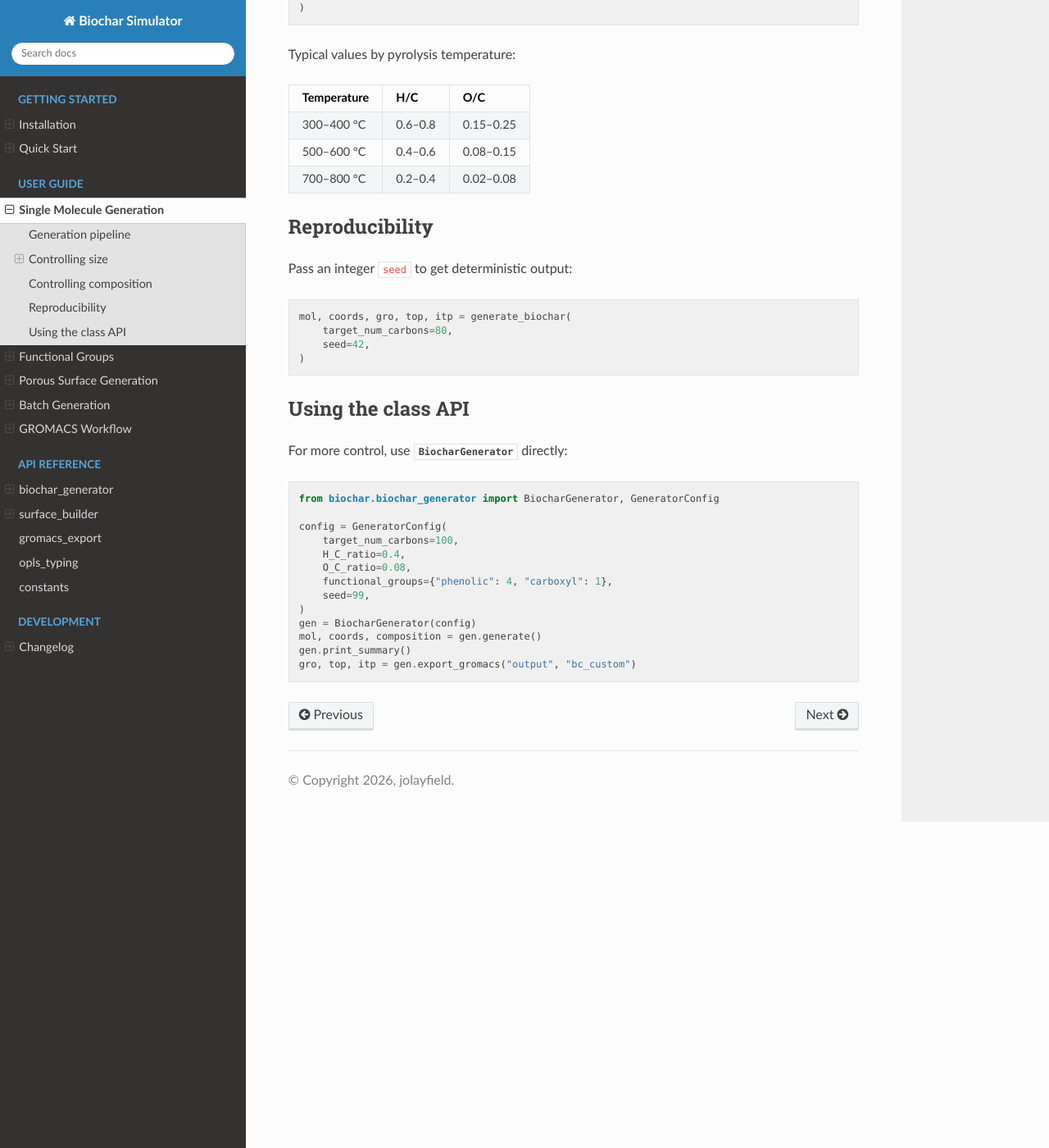
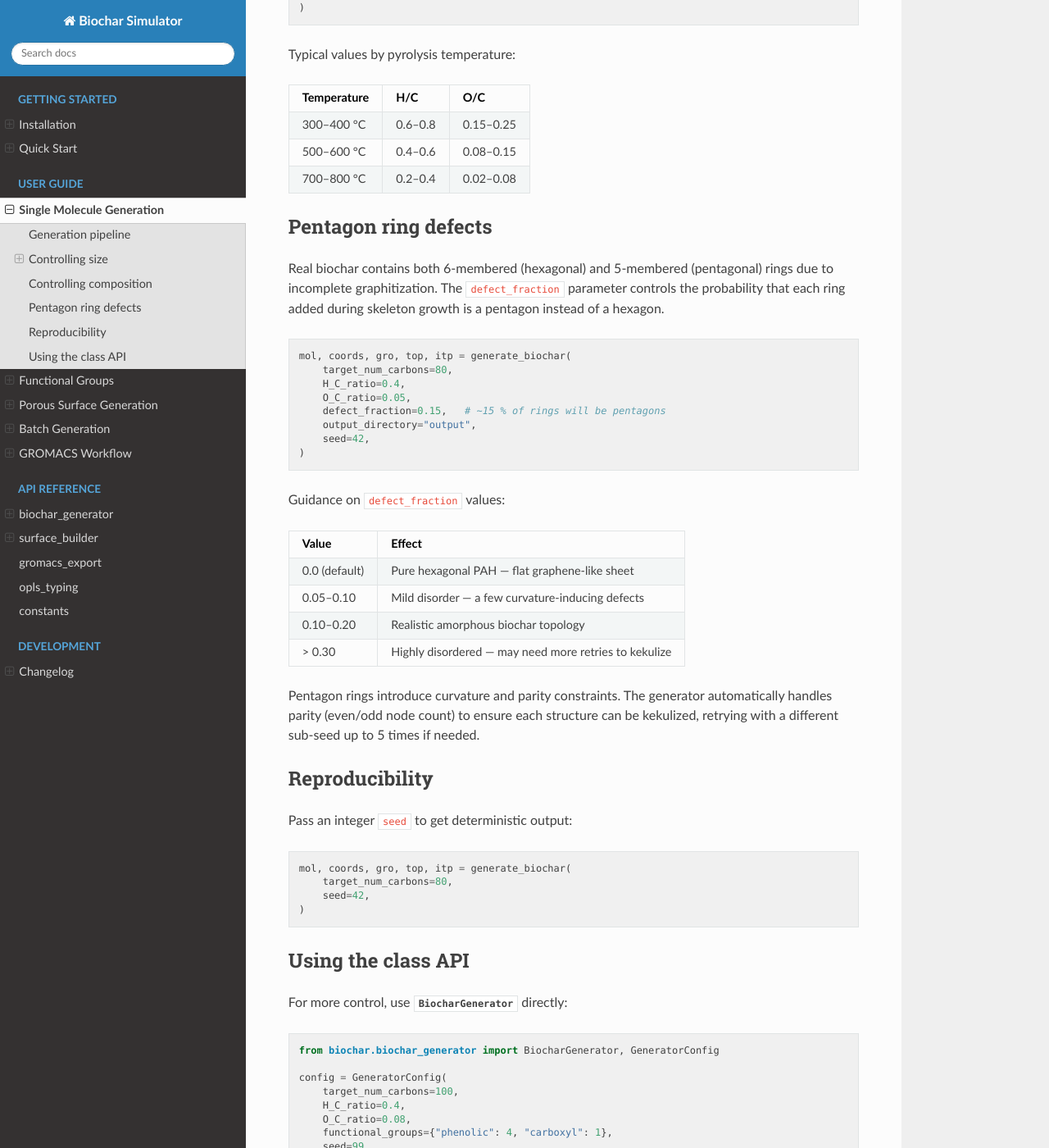
Before and after one commit to jolayfield/Biochar-simulator, a Sphinx documentation site: the page built from docs/user_guide/single_molecule.rst, in a window 1280 px wide and 1400 px high, scrolled down 1679 px. Shown: the whole window at 82% size. Built offline with Sphinx 7.4.7 and the Read the Docs theme 3.1.0, drawn with Linux system fonts in a browser that asks for light colours.

Commit message:
Add pentagon ring defects section to single_molecule user guide
Documents the defect_fraction parameter, guidance table, and parity-handling
behaviour added in v1.2.0.

Co-Authored-By: Claude Sonnet 4.6 <noreply@anthropic.com>

```diff
--- a/docs/user_guide/single_molecule.rst
+++ b/docs/user_guide/single_molecule.rst
@@ -107,6 +107,43 @@ Typical values by pyrolysis temperature:
 | 700–800 °C  | 0.2–0.4  | 0.02–0.08|
 +-------------+----------+----------+
 
+Pentagon ring defects
+---------------------
+
+Real biochar contains both 6-membered (hexagonal) and 5-membered (pentagonal)
+rings due to incomplete graphitization.  The ``defect_fraction`` parameter
+controls the probability that each ring added during skeleton growth is a
+pentagon instead of a hexagon.
+
+.. code-block:: python
+
+   mol, coords, gro, top, itp = generate_biochar(
+       target_num_carbons=80,
+       H_C_ratio=0.4,
+       O_C_ratio=0.05,
+       defect_fraction=0.15,   # ~15 % of rings will be pentagons
+       output_directory="output",
+       seed=42,
+   )
+
+Guidance on ``defect_fraction`` values:
+
++------------------+------------------------------------------------------+
+| Value            | Effect                                               |
++==================+======================================================+
+| 0.0 (default)    | Pure hexagonal PAH — flat graphene-like sheet        |
++------------------+------------------------------------------------------+
+| 0.05–0.10        | Mild disorder — a few curvature-inducing defects     |
++------------------+------------------------------------------------------+
+| 0.10–0.20        | Realistic amorphous biochar topology                 |
++------------------+------------------------------------------------------+
+| > 0.30           | Highly disordered — may need more retries to kekulize|
++------------------+------------------------------------------------------+
+
+Pentagon rings introduce curvature and parity constraints.  The generator
+automatically handles parity (even/odd node count) to ensure each structure
+can be kekulized, retrying with a different sub-seed up to 5 times if needed.
+
 Reproducibility
 ---------------
 
```
